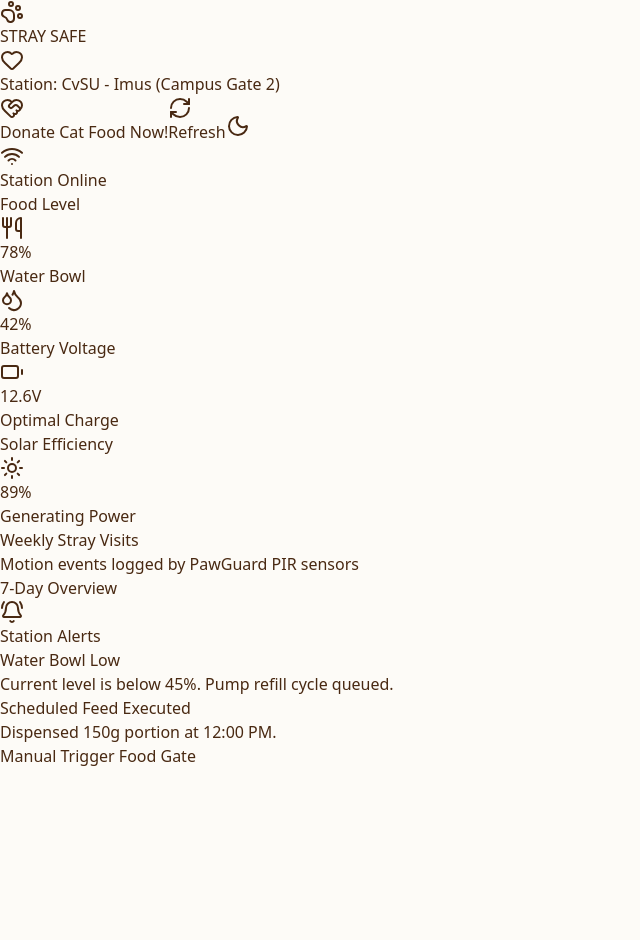
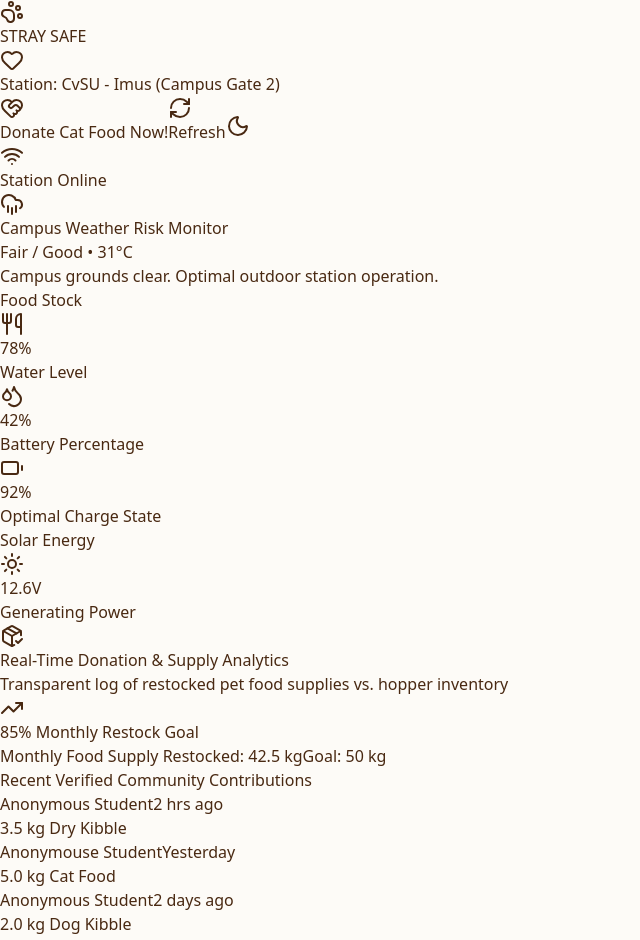
Before and after one commit to yani-clstn/Stray-Safe, a React (Vite) app in the folder client/: page / in a window 1280 px wide. Shown: the top 940 px of the page, without its empty margins (0-640 px from the left). Before the commit the page ends 800 px from the top, so only its background shows below. Built offline with nearby package versions, Linux system fonts and the light colour scheme; no server answers.

Commit message:
feat(ui): added a weather risk monitor and transparent donation analytics dashboard

```diff
--- a/client/src/App.tsx
+++ b/client/src/App.tsx
@@ -13,6 +13,11 @@
   HeartHandshake,
   X,
   Moon,
+  CloudRain,
+  AlertTriangle,
+  ShieldAlert,
+  PackageCheck,
+  TrendingUp,
 } from "lucide-react";
 import {
   BarChart,
@@ -41,8 +46,8 @@
   location: "Campus Gate 2",
   foodLevel: 78,
   waterLevel: 42,
-  batteryVoltage: 12.6,
-  solarPercent: 89,
+  batteryPercentage: 92,
+  solarVoltage: 12.6,
   status: "online",
 };
 
@@ -58,12 +63,148 @@
   ],
 };
 
+// Mock donation transparency analytics
+const MOCK_DONATION_ANALYTICS = {
+  totalRestockedKg: 42.5,
+  monthlyGoalKg: 50,
+  recentDonations: [
+    { id: 1, donor: "Anonymous Student", amount: "3.5 kg Dry Kibble", date: "2 hrs ago" },
+    { id: 2, donor: "Anonymouse Student", amount: "5.0 kg Cat Food", date: "Yesterday" },
+    { id: 3, donor: "Anonymous Student", amount: "2.0 kg Dog Kibble", date: "2 days ago" },
+  ],
+};
+
 const API_BASE_URL = import.meta.env.PROD
   ? ""
   : import.meta.env.VITE_API_BASE_URL || "http://localhost:3000";
 
 const FETCH_URL = `${API_BASE_URL}/api/stations/station-01`;
 const ANALYTICS_URL = `${API_BASE_URL}/api/stations/station-01/analytics`;
+
+// Live Weather Advisory Component
+function CampusWeatherCard({ isDarkMode }: { isDarkMode: boolean }) {
+  const [weather, setWeather] = useState({
+    condition: "Checking Forecast...",
+    temp: 31,
+    isSevere: false,
+    message: "Fetching local campus meteorological data...",
+  });
+
+  useEffect(() => {
+    const fetchCampusWeather = async () => {
+      try {
+        const apiKey = import.meta.env.VITE_WEATHER_API_KEY;
+        // Coordinates for Cavite / Imus campus area
+        const lat = 14.4297;
+        const lon = 120.9367;
+
+        if (!apiKey) {
+          // Fallback advisory state if API key is not configured
+          setWeather({
+            condition: "Fair / Moderate",
+            temp: 31,
+            isSevere: false,
+            message: "Campus grounds clear. Optimal outdoor station operation.",
+          });
+          return;
+        }
+
+        const res = await fetch(
+          `https://api.openweathermap.org/data/2.5/weather?lat=${lat}&lon=${lon}&appid=${apiKey}&units=metric`
+        );
+        if (!res.ok) throw new Error("Weather fetch failed");
+        const data = await res.json();
+
+        const mainCondition = data.weather[0]?.main?.toLowerCase() || "";
+        const temp = Math.round(data.main?.temp || 30);
+
+        if (mainCondition.includes("rain") || mainCondition.includes("thunderstorm")) {
+          setWeather({
+            condition: "Heavy Rain Forecasted",
+            temp,
+            isSevere: true,
+            message: "Rainfall expected in campus area. Relocate feeder to covered shelter.",
+          });
+        } else if (temp >= 36) {
+          setWeather({
+            condition: "High Heat Index",
+            temp,
+            isSevere: true,
+            message: "Extreme heat detected. Monitor water reservoir level frequently.",
+          });
+        } else {
+          setWeather({
+            condition: "Optimal Weather",
+            temp,
+            isSevere: false,
+            message: "Campus conditions are normal. Outdoor feeder safe in current spot.",
+          });
+        }
+      } catch {
+        setWeather({
+          condition: "Fair / Good",
+          temp: 31,
+          isSevere: false,
+          message: "Campus grounds clear. Optimal outdoor station operation.",
+        });
+      }
+    };
+
+    fetchCampusWeather();
+  }, []);
+
+  return (
+    <Card
+      className={`rounded-3xl shadow-sm border transition-colors ${
+        weather.isSevere
+          ? isDarkMode
+            ? "border-amber-600/60 bg-amber-950/20"
+            : "border-amber-400 bg-amber-50"
+          : isDarkMode
+          ? "border-[#3d2314] bg-[#25160f]"
+          : "border-[#e6d5c3] bg-[#fffcf7]"
+      }`}
+    >
+      <CardHeader className="flex flex-row items-center justify-between pb-2 space-y-0">
+        <div className="flex items-center gap-2">
+          {weather.isSevere ? (
+            <AlertTriangle className="w-5 h-5 text-amber-500 animate-pulse" />
+          ) : (
+            <CloudRain className={`w-5 h-5 ${isDarkMode ? "text-[#d4a373]" : "text-[#3d2314]"}`} />
+          )}
+          <CardTitle className={`text-sm font-bold ${isDarkMode ? "text-[#f3e5d8]" : "text-[#2b180d]"}`}>
+            Campus Weather Risk Monitor
+          </CardTitle>
+        </div>
+        <Badge
+          className={
+            weather.isSevere
+              ? "bg-amber-500 text-black font-bold"
+              : isDarkMode
+              ? "bg-[#3d2314] text-[#d4a373]"
+              : "bg-[#f3e5d8] text-[#3d2314]"
+          }
+        >
+          {weather.condition} • {weather.temp}°C
+        </Badge>
+      </CardHeader>
+      <CardContent>
+        <p className={`text-xs ${isDarkMode ? "text-[#c4a997]" : "text-[#6b4a36]"}`}>
+          {weather.message}
+        </p>
+
+        {weather.isSevere && (
+          <div className="mt-3 p-2.5 rounded-2xl bg-amber-500/10 border border-amber-500/30 flex items-center gap-2">
+            <ShieldAlert className="w-4 h-4 text-amber-500 shrink-0" />
+            <span className="text-[11px] font-bold text-amber-600 dark:text-amber-400">
+              Relocation Protocol Triggered: Notify Caretakers
+            </span>
+          </div>
+        )}
+      </CardContent>
+    </Card>
+  );
+}
 
 export default function Dashboard() {
   const [isDonateOPEN, setIsDonateOPEN] = useState(false);
@@ -135,8 +276,8 @@
   // Extract telemetry metrics
   const foodLevel = station?.foodLevel ?? station?.foodlevel ?? 0;
   const waterLevel = station?.waterLevel ?? station?.waterlevel ?? 0;
-  const batteryVoltage = station?.batteryVoltage ?? station?.batteryvoltage ?? 0;
-  const solarPercent = station?.solarPercent ?? station?.solarpercent ?? 0;
+  const batteryPercentage = station?.batteryPercentage ?? station?.batteryPercentage ?? 0;
+  const solarVoltage = station?.solarVoltage ?? station?.solarVoltage ?? 0;
 
   if (isLoading) {
     return (
@@ -172,7 +313,7 @@
           </div>
         </div>
 
-        <div className="flex items-center gap-3">
+        <div className="flex items-center gap-3 flex-wrap">
           {/* Choco Donate Button */}
           <Button
             variant="outline"
@@ -197,7 +338,7 @@
             {isRefreshing ? "Refreshing..." : "Refresh"}
           </Button>
 
-          {/* Direct Theme Toggle Button */}
+          {/* Theme Toggle Button */}
           <Button
             variant="outline"
             size="icon"
@@ -269,12 +410,16 @@
       )}
 
       <main className="max-w-7xl mx-auto space-y-8">
+        {/* Weather Risk Banner */}
+        <CampusWeatherCard isDarkMode={isDarkMode} />
+
+        {/* Primary Telemetry Metric Cards */}
         <div className="grid grid-cols-1 sm:grid-cols-2 lg:grid-cols-4 gap-5">
           {/* Food Level Card */}
           <Card className={`rounded-3xl shadow-sm ${isDarkMode ? "border-[#3d2314] bg-[#25160f]" : "border-[#e6d5c3] bg-[#fffcf7]"}`}>
             <CardHeader className="flex flex-row items-center justify-between pb-2 space-y-0">
               <CardTitle className={`text-xs font-bold uppercase tracking-wider ${isDarkMode ? "text-[#c4a997]" : "text-[#6b4a36]"}`}>
-                Food Level
+                Food Stock
               </CardTitle>
               <div className={`p-2 rounded-xl ${isDarkMode ? "bg-[#3d2314] text-[#d4a373]" : "bg-[#f3e5d8] text-[#3d2314]"}`}>
                 <Utensils className="w-4 h-4" />
@@ -295,7 +440,7 @@
           <Card className={`rounded-3xl shadow-sm ${isDarkMode ? "border-[#3d2314] bg-[#25160f]" : "border-[#e6d5c3] bg-[#fffcf7]"}`}>
             <CardHeader className="flex flex-row items-center justify-between pb-2 space-y-0">
               <CardTitle className={`text-xs font-bold uppercase tracking-wider ${isDarkMode ? "text-[#c4a997]" : "text-[#6b4a36]"}`}>
-                Water Bowl
+                Water Level
               </CardTitle>
               <div className={`p-2 rounded-xl ${isDarkMode ? "bg-[#3d2314] text-[#d4a373]" : "bg-[#f3e5d8] text-[#3d2314]"}`}>
                 <Droplets className="w-4 h-4" />
@@ -316,7 +461,7 @@
           <Card className={`rounded-3xl shadow-sm ${isDarkMode ? "border-[#3d2314] bg-[#25160f]" : "border-[#e6d5c3] bg-[#fffcf7]"}`}>
             <CardHeader className="flex flex-row items-center justify-between pb-2 space-y-0">
               <CardTitle className={`text-xs font-bold uppercase tracking-wider ${isDarkMode ? "text-[#c4a997]" : "text-[#6b4a36]"}`}>
-                Battery Voltage
+                Battery Percentage
               </CardTitle>
               <div className={`p-2 rounded-xl ${isDarkMode ? "bg-[#3d2314] text-[#d4a373]" : "bg-[#f3e5d8] text-[#3d2314]"}`}>
                 <Battery className="w-4 h-4" />
@@ -324,10 +469,10 @@
             </CardHeader>
             <CardContent>
               <div className={`text-3xl font-black mb-1 ${isDarkMode ? "text-[#f3e5d8]" : "text-[#2b180d]"}`}>
-                {batteryVoltage}V
+                {batteryPercentage}%
               </div>
               <p className={`text-xs font-semibold ${isDarkMode ? "text-[#d4a373]" : "text-[#4a2c11]"}`}>
-                Optimal Charge
+                Optimal Charge State
               </p>
             </CardContent>
           </Card>
@@ -336,7 +481,7 @@
           <Card className={`rounded-3xl shadow-sm ${isDarkMode ? "border-[#3d2314] bg-[#25160f]" : "border-[#e6d5c3] bg-[#fffcf7]"}`}>
             <CardHeader className="flex flex-row items-center justify-between pb-2 space-y-0">
               <CardTitle className={`text-xs font-bold uppercase tracking-wider ${isDarkMode ? "text-[#c4a997]" : "text-[#6b4a36]"}`}>
-                Solar Efficiency
+                Solar Energy
               </CardTitle>
               <div className={`p-2 rounded-xl ${isDarkMode ? "bg-[#3d2314] text-[#d4a373]" : "bg-[#f3e5d8] text-[#3d2314]"}`}>
                 <Sun className="w-4 h-4" />
@@ -344,7 +489,7 @@
             </CardHeader>
             <CardContent>
               <div className={`text-3xl font-black mb-1 ${isDarkMode ? "text-[#f3e5d8]" : "text-[#2b180d]"}`}>
-                {solarPercent}%
+                {solarVoltage}V
               </div>
               <p className={`text-xs font-semibold ${isDarkMode ? "text-[#d4a373]" : "text-[#4a2c11]"}`}>
                 Generating Power
@@ -353,6 +498,74 @@
           </Card>
         </div>
 
+        {/* Real-Time Donation Analytics Section */}
+        <Card className={`rounded-3xl shadow-sm ${isDarkMode ? "border-[#3d2314] bg-[#25160f]" : "border-[#e6d5c3] bg-[#fffcf7]"}`}>
+          <CardHeader className="flex flex-col sm:flex-row items-start sm:items-center justify-between gap-4">
+            <div>
+              <div className="flex items-center gap-2">
+                <PackageCheck className={`w-5 h-5 ${isDarkMode ? "text-[#d4a373]" : "text-[#3d2314]"}`} />
+                <CardTitle className={`text-lg font-bold ${isDarkMode ? "text-[#f3e5d8]" : "text-[#2b180d]"}`}>
+                  Real-Time Donation & Supply Analytics
+                </CardTitle>
+              </div>
+              <CardDescription className={isDarkMode ? "text-[#c4a997]" : "text-[#6b4a36]"}>
+                Transparent log of restocked pet food supplies vs. hopper inventory
+              </CardDescription>
+            </div>
+            <Badge
+              variant="secondary"
+              className={`rounded-full px-3 py-1 font-bold flex items-center gap-1.5 ${isDarkMode ? "bg-[#3d2314] text-[#d4a373]" : "bg-[#f3e5d8] text-[#3d2314]"}`}
+            >
+              <TrendingUp className="w-3.5 h-3.5" /> 85% Monthly Restock Goal
+            </Badge>
+          </CardHeader>
+          <CardContent className="space-y-6">
+            <div>
+              <div className="flex justify-between text-xs font-bold mb-2">
+                <span className={isDarkMode ? "text-[#c4a997]" : "text-[#6b4a36]"}>
+                  Monthly Food Supply Restocked: {MOCK_DONATION_ANALYTICS.totalRestockedKg} kg
+                </span>
+                <span className={isDarkMode ? "text-[#d4a373]" : "text-[#3d2314]"}>
+                  Goal: {MOCK_DONATION_ANALYTICS.monthlyGoalKg} kg
+                </span>
+              </div>
+              <Progress
+                value={(MOCK_DONATION_ANALYTICS.totalRestockedKg / MOCK_DONATION_ANALYTICS.monthlyGoalKg) * 100}
+                className={`h-3 ${isDarkMode ? "bg-[#3d2314] [&>div]:bg-[#d4a373]" : "bg-[#f3e5d8] [&>div]:bg-[#3d2314]"}`}
+              />
+            </div>
+
+            <div>
+              <h4 className={`text-xs font-bold uppercase tracking-wider mb-3 ${isDarkMode ? "text-[#c4a997]" : "text-[#6b4a36]"}`}>
+                Recent Verified Community Contributions
+              </h4>
+              <div className="grid grid-cols-1 md:grid-cols-3 gap-3">
+                {MOCK_DONATION_ANALYTICS.recentDonations.map((item) => (
+                  <div
+                    key={item.id}
+                    className={`p-3 rounded-2xl border flex flex-col justify-between ${
+                      isDarkMode ? "bg-[#1a0f0a]/60 border-[#3d2314]" : "bg-[#f3e5d8]/40 border-[#e6d5c3]"
+                    }`}
+                  >
+                    <div className="flex justify-between items-center">
+                      <span className={`text-xs font-bold ${isDarkMode ? "text-[#f3e5d8]" : "text-[#2b180d]"}`}>
+                        {item.donor}
+                      </span>
+                      <span className={`text-[10px] ${isDarkMode ? "text-[#c4a997]" : "text-[#6b4a36]"}`}>
+                        {item.date}
+                      </span>
+                    </div>
+                    <span className={`text-xs font-semibold mt-1 ${isDarkMode ? "text-[#d4a373]" : "text-[#4a2c11]"}`}>
+                      {item.amount}
+                    </span>
+                  </div>
+                ))}
+              </div>
+            </div>
+          </CardContent>
+        </Card>
+
+        {/* Charts and Alerts Section */}
         <div className="grid grid-cols-1 lg:grid-cols-3 gap-8">
           <Card className={`lg:col-span-2 rounded-3xl shadow-sm ${isDarkMode ? "border-[#3d2314] bg-[#25160f]" : "border-[#e6d5c3] bg-[#fffcf7]"}`}>
             <CardHeader className="flex flex-row items-center justify-between">
```
Also changed, not shown: client/src/lib/api.ts (+4 -4 lines), 3 other files (tests, documents, lock files or other folders).
